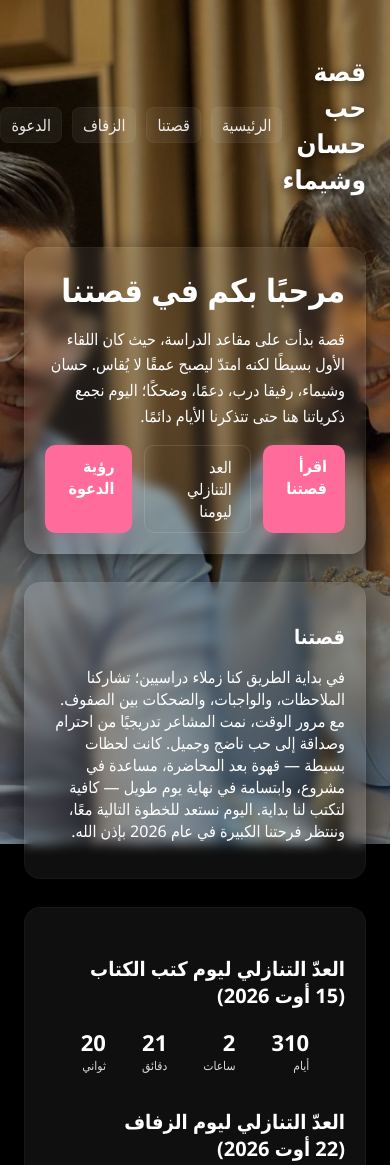
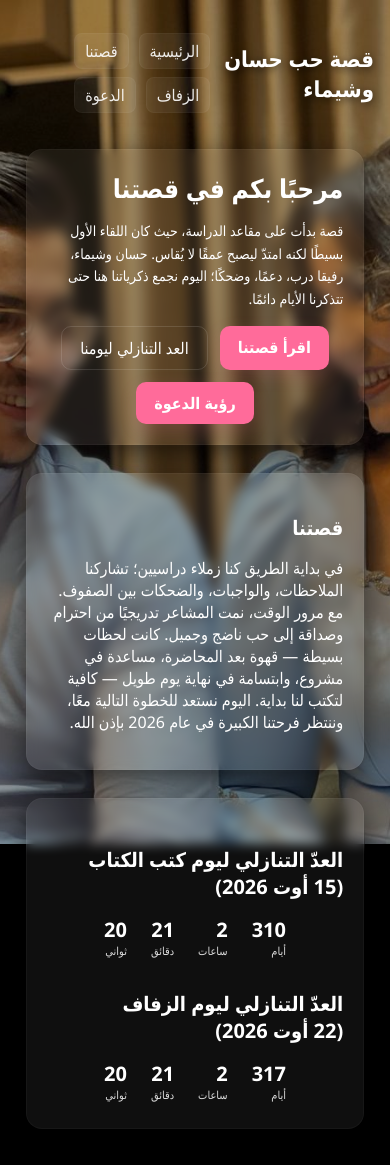
Before and after one commit to SMOoOKER-007/marriage-timer-project, a plain HTML site: page index.html in a window 390 px wide. Shown: the top 1165 px of the page. Drawn offline with Linux system fonts and the light colour scheme.

Commit message:
Update love.css

```diff
--- a/love.css
+++ b/love.css
@@ -12,7 +12,7 @@ html{
 .app-root{min-height:100vh;position:relative;overflow:hidden}
 
 /* Background image layer */
-.bg-image{position:fixed;inset:0;background-image: url('./IMG-20240204-WA0061.jpg');background-size:cover;background-position:center;background-attachment:fixed;transition:opacity 1s ease, transform 1s ease;filter:brightness(0.6);z-index:0}
+.bg-image{position:fixed;inset:0;background-image: url('IMG-20240204-WA0061.jpg');background-size:cover;background-position:center;background-attachment:fixed;transition:opacity 1s ease, transform 1s ease;filter:brightness(0.6);z-index:0}
 
 /* Content area */
 .content{position:relative;z-index:2;padding:24px}
@@ -42,11 +42,33 @@ html{
 .muted{font-size:12px;opacity:0.85;margin-top:8px}
 .footer{margin-top:24px;opacity:0.9}
 
-/* Responsive */
-@media (min-width:768px){
-  .site-title{font-size:34px}
-  .hero-title{font-size:44px}
-  .lead{font-size:18px}
+/* Responsive baseline and device consistency */
+html{-webkit-text-size-adjust:100%;text-size-adjust:100%}
+*{box-sizing:border-box}
+
+/* Fluid typography and spacing */
+.site-title{font-size:clamp(22px,3.5vw,34px)}
+.hero-title{font-size:clamp(26px,5.2vw,44px)}
+.lead{font-size:clamp(14px,2.3vw,18px)}
+.content{padding:clamp(16px,3.5vw,24px)}
+.main{max-width:min(920px,100% - clamp(16px,5vw,48px));margin:20px auto}
+
+/* Navigation wraps nicely on small screens */
+.header{gap:8px}
+.nav{flex-wrap:wrap;row-gap:8px}
+
+/* Avoid jank on mobile where background-attachment: fixed is buggy */
+@media (max-width:1024px), (hover:none) and (pointer:coarse){
+  .bg-image{background-attachment:scroll}
+}
+
+/* Fine-tune small phones */
+@media (max-width:480px){
+  .actions{flex-wrap:wrap}
+  .countdown{gap:8px}
+  .count-item{padding:6px 8px}
+  .count-number{font-size:20px}
+  .count-label{font-size:11px}
 }
 
 /* Small decorative heart */
```
